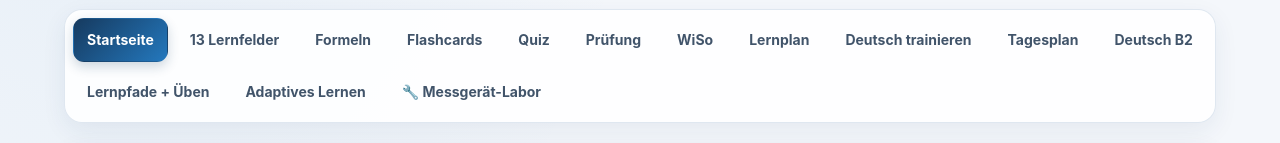
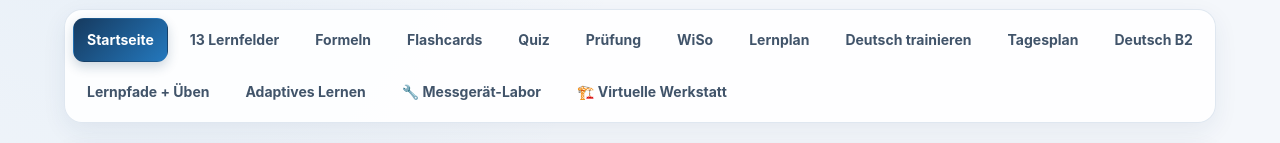
Before and after one commit to hazhirabasi-coder/Elektro-, a plain HTML site: page index.html in a window 1280 px wide. Shown: the part 337-480 px from the top of the page. Drawn offline with Linux system fonts and the light colour scheme.

Commit message:
Link interactive workshop from main navigation

```diff
--- a/index.html
+++ b/index.html
@@ -335,6 +335,7 @@ body:has(#lab:not(.hidden)) .lab-pro-dashboard{margin:0 auto 14px;max-width:1800
   <button data-page="sogeht">Lernpfade + Üben</button>
   <button data-page="adaptive">Adaptives Lernen</button>
   <button data-page="lab">🔧 Messgerät-Labor</button>
+  <button type="button" onclick="location.href='./werkstatt.html'">🏗️ Virtuelle Werkstatt</button>
  </nav>
 
  <section id="home" class="page">
```
